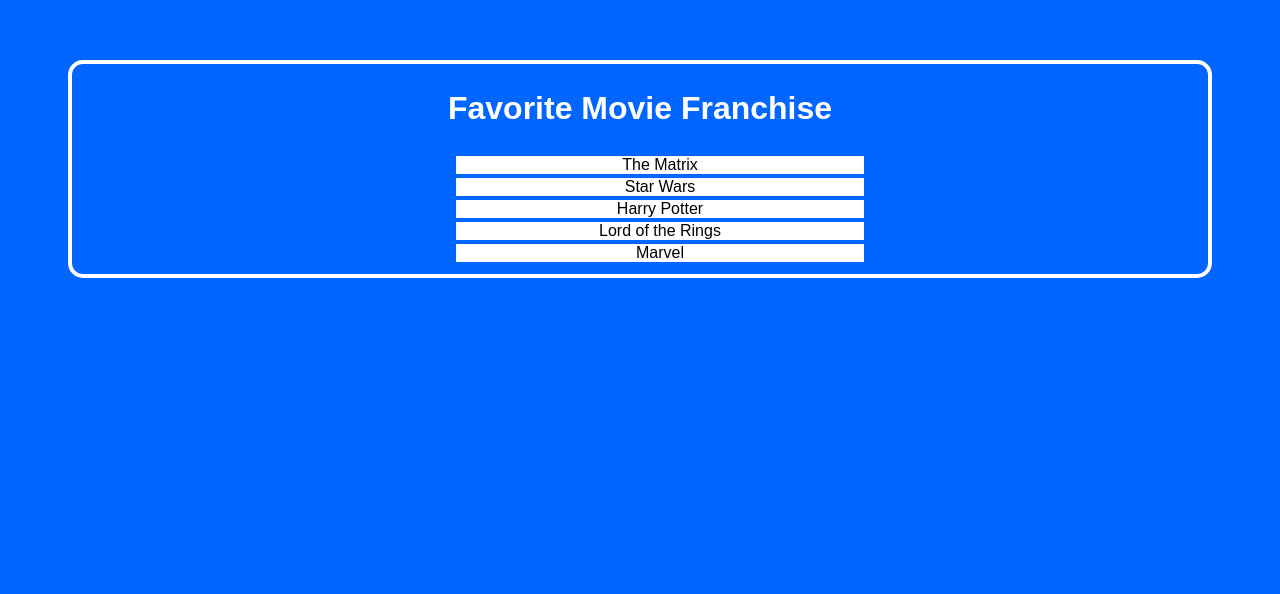
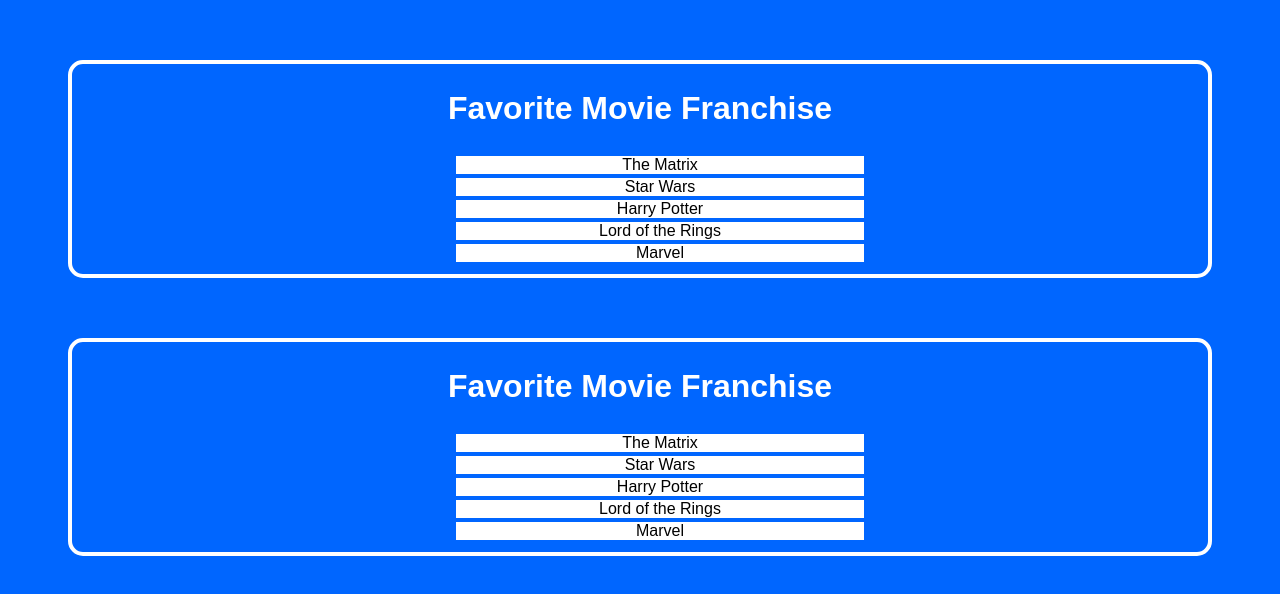
Before and after one commit to SalamanderCtesiphon/DOM-manipulation-exercise, a plain HTML site: page index.html in a window 1280 px wide. Drawn offline with Linux system fonts and the light colour scheme.

Commit message:
worked through the five diffrent ways to select a html element with javascript

```diff
--- a/index.html
+++ b/index.html
@@ -20,6 +20,16 @@
         </ul>
     </div>
 
+    <div class="container">
+        <h1 id="main-heading">Favorite Movie Franchise</h1>
+        <ul>
+            <li class="list-items">The Matrix</li>
+            <li class="list-items">Star Wars</li>
+            <li class="list-items">Harry Potter</li>
+            <li class="list-items">Lord of the Rings</li>
+            <li class="list-items">Marvel</li>
+        </ul>
+    </div>
     <script src="app.js"></script>
 </body>
 </html>
```
Also changed, not shown: app.js (+38 -0 lines).
